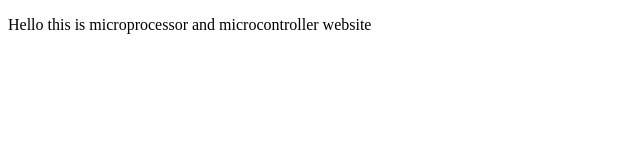
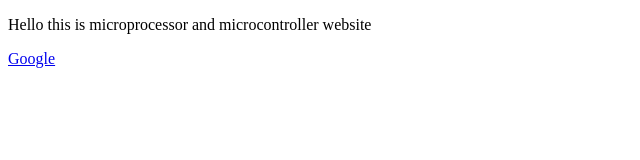
Before and after one commit to LironSarangiOfficial/sample, a plain HTML site: page index.html in a window 1280 px wide. Shown: the full height of the page, 0-640 px from the left. Drawn offline with Linux system fonts and the light colour scheme.

Commit message:
midway commit

```diff
--- a/index.html
+++ b/index.html
@@ -8,5 +8,8 @@
 </head>
 <body>
     <p>Hello this is microprocessor and microcontroller website</p>
+    <div class="container">
+        <a href="https://www.google.com">Google</a>
+    </div>
 </body>
 </html>
```
